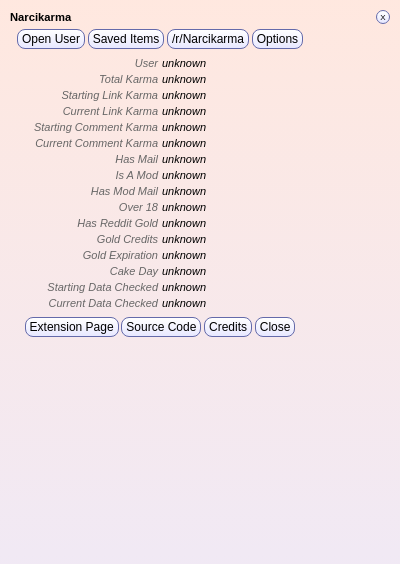
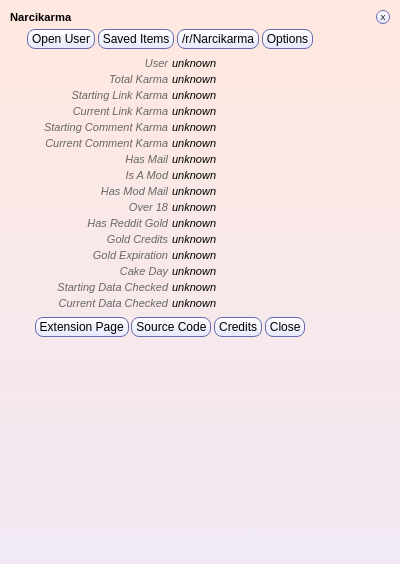
Before and after one commit to BrynM/Narcikarma, a browser extension: page nckma_html/popup.html in a window 400 px wide. Drawn offline with Linux system fonts and the light colour scheme.

Commit message:
minor popup css fixes - wider and break username

```diff
--- a/nckma_assets/narcikarma.css
+++ b/nckma_assets/narcikarma.css
@@ -338,7 +338,7 @@
 */
 
 .nckPopup {
-	width: 320px;
+	width: 340px;
 	font-size: .6em;
 }
 
@@ -354,15 +354,6 @@
 	font-family: Arial, sans-serif;
 	font-size: 11px;
 	width: 100%;
-	border: none;
-/*
-	border-top: 5px solid rgba( 255, 139, 96, 0.2 );
-	border-image: linear-gradient( right, rgba( 148, 148, 255, 0.2 ) 0%, rgba( 255, 139, 96, 0.2 ) 100%);
-	background: -webkit-linear-gradient( right, rgba( 148, 148, 255, 0.2 ) 0%, rgba( 255, 139, 96, 0.2 ) 100%);
-	background: linear-gradient(to right,  #rgba( 148, 148, 255, 0.2 ) 0%, rgba( 255, 139, 96, 0.2 ) 100%);
-	box-shadow:  1px 1px 1px 0px rgba(0, 0, 0, .15);
-	-webkit-box-shadow:  1px 1px 1px 0px rgba(0, 0, 0, .15);
-*/
 }
 
 .nckPopUserStats tr td:first-child {
@@ -370,6 +361,11 @@
 	text-align: right;
 	font-style: italic;
 	width: 50%;
+}
+
+.nckPopUserStats tr .nck-html-stat[data-stat="name"]{
+	word-wrap: break-word;
+	word-break: break-all;
 }
 
 /*
```
